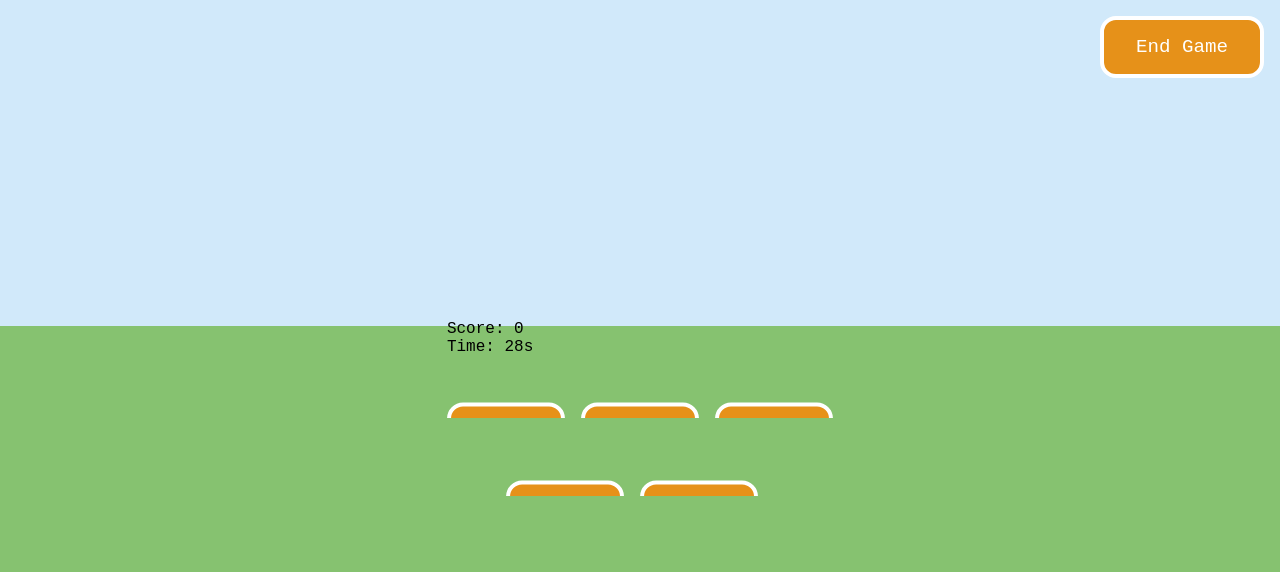
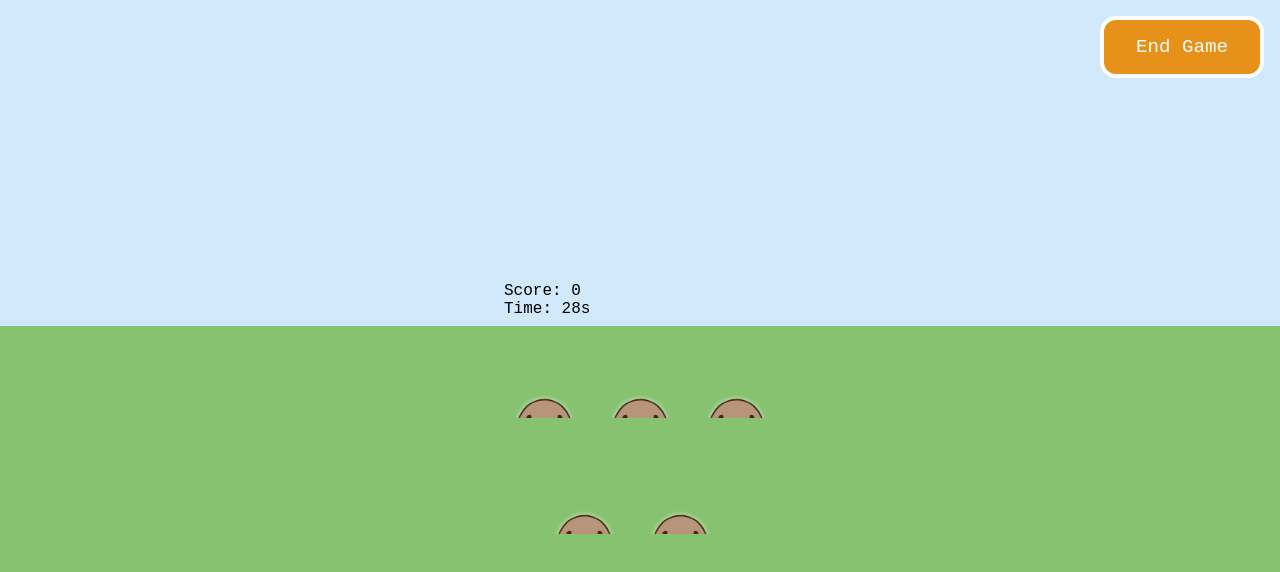
Before and after one commit to taraculpin/react-whac-a-mole, a React (Create React App) app: page / in a window 1280 px wide. Both pictures are taken after a click on the button "Start Game". Shown: the top 572 px of the page. Built offline with nearby package versions, Linux system fonts and the light colour scheme.

Commit message:
added a mole png to the mole buttons

```diff
--- a/src/index.css
+++ b/src/index.css
@@ -5,7 +5,7 @@
   --control: #e69119;
   --color: #fff;
 }
-button {
+.control-button, .end-game {
   background: var(--control);
   color: var(--color);
   padding: 1rem 2rem;
@@ -13,6 +13,21 @@ button {
   border: 4px solid var(--color);
   font-family: 'Courier New', Courier, monospace;
   font-size: 1.2rem;
+}
+.mole-button {
+  background-image: url(../public/mole.png);
+  background-repeat: no-repeat;
+  background-position: 50% 50%;
+  background-size: cover;
+  background-color: transparent;
+  /* put the height and width of your image here */
+  height: 100px;
+  width: 80px;
+  border: none;
+}
+
+button span {
+  display: none;
 }
 body {
   background: linear-gradient(#d1e9fa 40%, #86c270 40%);
--- a/src/index.js
+++ b/src/index.js
@@ -86,11 +86,10 @@ const Mole = ({ onWhack, points, delay, speed, pointsMin = 10 }) => {
   return (
     <div className="mole-hole">
       <button
-        className="mole"
+        className="mole-button"
         ref={buttonRef}
         onClick={whack}
       >
-        Mole
       </button>
     </div>
   )
@@ -120,7 +119,7 @@ const Game = () => {
       {!playing && !finished &&
       <Fragment>
         <h1>Whac-A-Mole</h1>
-        <button onClick={startGame}>
+        <button className="control-button" onClick={startGame}>
           Start Game
         </button>
       </Fragment>
@@ -145,7 +144,7 @@ const Game = () => {
       {finished &&
         <Fragment>
           <Score value={score} />
-          <button onClick={startGame}>Play Again</button>
+          <button onClick={startGame} className="control-button">Play Again</button>
         </Fragment>
       }
     </Fragment>
```
Also changed, not shown: public/mole.png (added).
